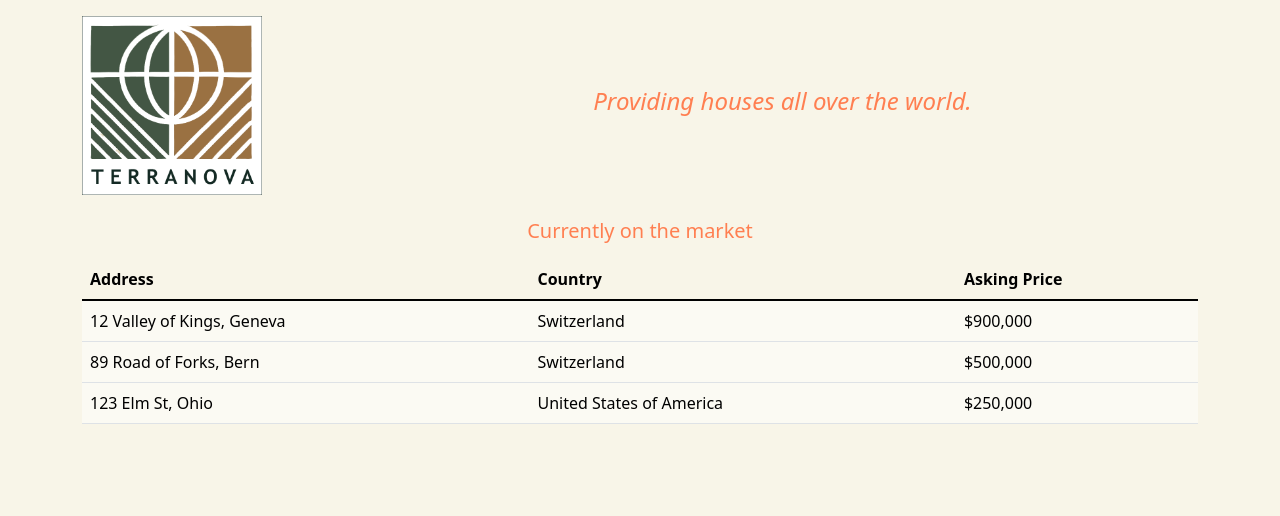
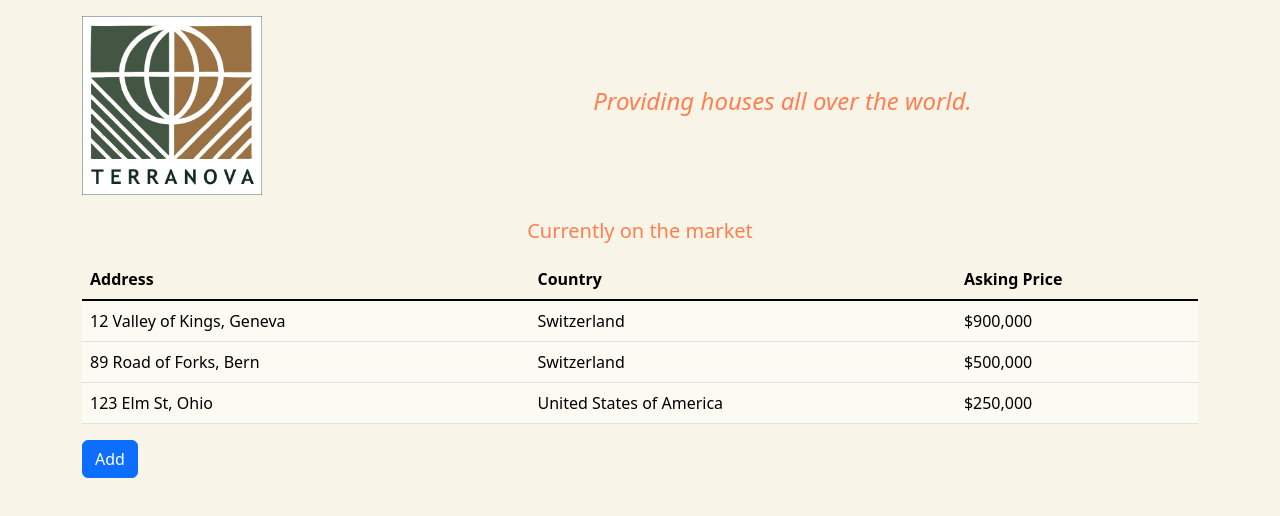
Before and after one commit to bryanleonard/terranova, a Next.js app: page / in a window 1280 px wide. Shown: the top 516 px of the page. Built offline with nearby package versions, Linux system fonts and the light colour scheme.

Commit message:
Add some state

```diff
--- a/src/components/houseList.js
+++ b/src/components/houseList.js
@@ -1,7 +1,8 @@
+import { useState } from 'react';
 import styles from './houseList.module.scss';
 import HouseRow from './houseRow';
 
-const houses = [
+const houseArray = [
     {
         id: 1,
         address: "12 Valley of Kings, Geneva",
@@ -24,6 +25,20 @@ const houses = [
 
 
 const HouseList = () => {
+    const [houses, setHouses] = useState(houseArray);
+
+    const addHouse = () => {
+        setHouses([
+            ...houses,
+            {
+                id: houses.length + 1,
+                address: "32 Valley Way, Newark",
+                country: "United States of America",
+                price: 23000
+            }
+        ])
+    }
+
     return (
         <>
             <div className="row mb-2">
@@ -47,6 +62,8 @@ const HouseList = () => {
                     ))}
                 </tbody>
             </table>
+
+            <button className="btn btn-primary" onClick={addHouse}>Add</button>
         </>
     )
 };
--- a/src/components/houseList.module.scss
+++ b/src/components/houseList.module.scss
@@ -1,5 +1,4 @@
 .houseList {
-
 
     thead {
         border-bottom: 2px solid #000;
```
Also changed, not shown: 1 other file (tests, documents, lock files or other folders).
